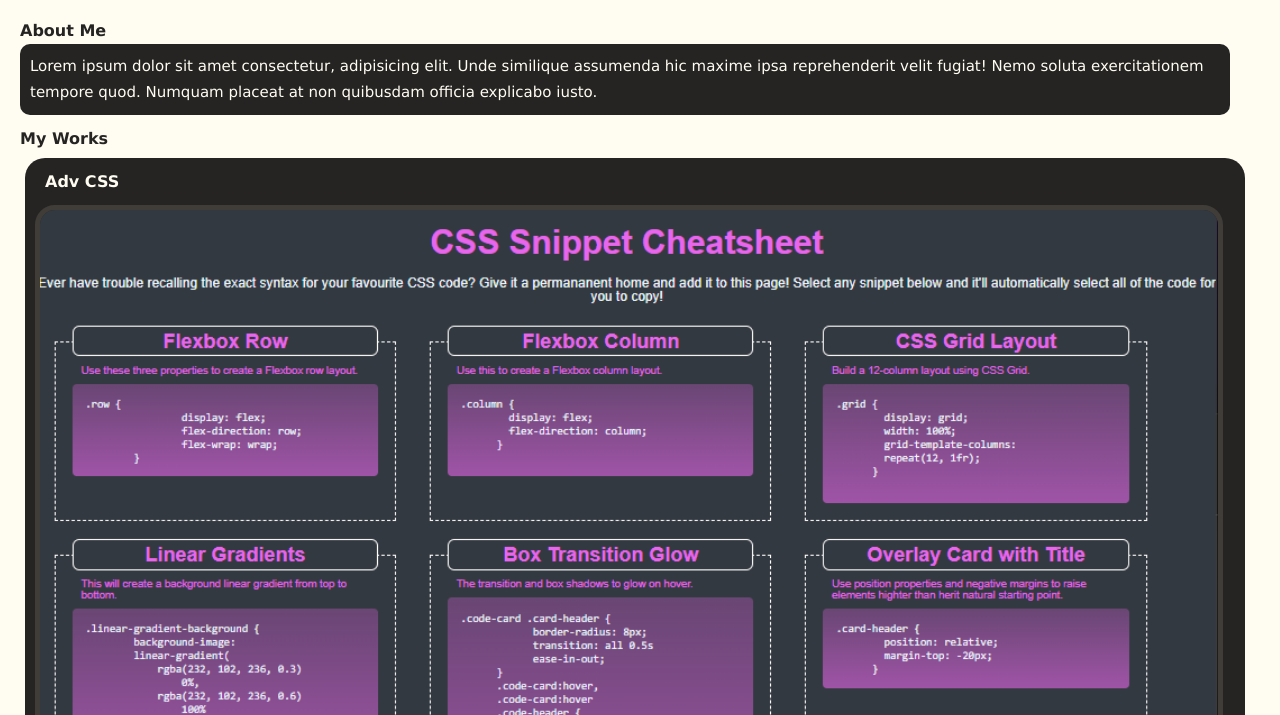
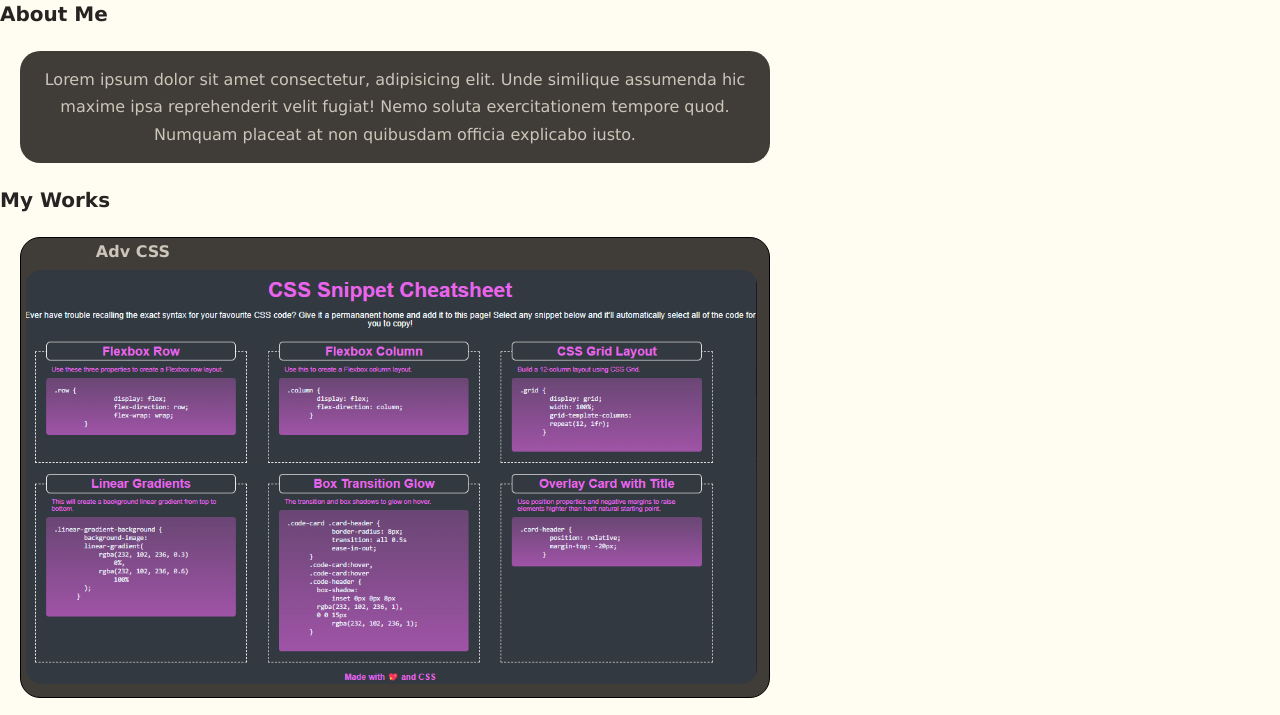
Before and after one commit to ejhem/eriks-neat-portfolio, a plain HTML site: page index.html in a window 1280 px wide. Shown: the part 58-773 px from the top of the page. Drawn offline with Linux system fonts and the light colour scheme.

Commit message:
trying more css styling so its not so ugly

```diff
--- a/assets/style.css
+++ b/assets/style.css
@@ -4,6 +4,10 @@
   --medium: #403d39;
   --dark: #252422;
   --accent: #eb5e28;
+}
+
+html {
+  scroll-behavior: smooth;
 }
 
 body {
@@ -15,8 +19,12 @@ body {
   line-height: 1.7;
 }
 
-h1  {
+h1 {
   font-size: 25px;
+}
+
+h2 {
+  font-size: 20px;
 }
 
 nav {
@@ -26,7 +34,7 @@ nav {
   color: var(--light);
 }
 
-#header1  {
+#header1 {
   margin-right: 50px;
 }
 
@@ -48,11 +56,13 @@ li a {
   text-align: center;
   padding: 14px 16px;
   text-decoration: none;
+  border-radius: 10px;
 }
 
 li a:hover {
   background-color: var(--accent);
   transition: 0.3s;
+  color: var(--lightest);
 }
 
 img {
@@ -67,39 +77,40 @@ img:hover {
 }
 
 .container {
-  padding: 20px;
-  display: grid;
-  grid-template-columns: auto auto auto auto;
-  gap: 10px;
-  grid-template-rows: auto auto auto;
+  display: inline-grid;
+  grid-template-areas:
+    "navbar navbar"
+    "aside about"
+    "aside works"
+    "navbar navbar";
+  grid-template-rows: repeat(1fr 4);
+  grid-template-columns: repeat(1fr 4);
+
+}
+
+#abme {
+  background-color: var(--medium);
+  border-radius: 20px;
+  padding: 15px;
+  color: var(--light);
+  width: 75%;
+  max-width: 1000px;
+  margin: 2%;
+  text-align: center;
+  justify-content: center;
+  align-items: center;
 }
 
 .card {
-  background-color: var(--dark);
+  background-color: var(--medium);
+  color: var(--light);
+  width: 75%;
+  max-width: 1000px;
+  border: solid black 1px;
   border-radius: 20px;
-  color: var(--lightest);
-  padding: 10px;
-  margin: 5px;
+  margin: 2%;
 }
 
-#abme {
-  font-size: 15px;
-  background-color: var(--dark);
-  border-radius: 10px;
-  color: var(--lightest);
-  padding: 10px;
-  grid-column: 2 / 3;
-  grid-row: 1;
+.card-header {
+  margin-left: 10%;
 }
-
-.card-header  {
-  display: flex;
-  align-items: center;
-  margin-bottom: 10px;
-  margin-left: 10px;
-}
-
-#works {
-  grid-column: 1 / 4;
-  grid-row: 2 / 4;
-}
--- a/index.html
+++ b/index.html
@@ -10,6 +10,9 @@
   </head>
 
   <body>
+
+    <main class="container">
+
       <header>
         <nav class="navbar">
 
@@ -21,10 +24,9 @@
           </ul>
         </nav>
       </header>
-    <main class="container">
 
       <section id="about-me">
-        <h2 class="side">About Me</h2>
+        <h2 class="aside">About Me</h2>
         <p id="abme">
           Lorem ipsum dolor sit amet consectetur, adipisicing elit. Unde
           similique assumenda hic maxime ipsa reprehenderit velit fugiat! Nemo
@@ -34,7 +36,7 @@
       </section>
 
       <section id="works">
-        <h2 class="side">My Works</h2>
+        <h2 class="aside">My Works</h2>
         <figure class="card card1">
           <h3 class="card-header">Adv CSS</h3>
           <img
@@ -43,13 +45,13 @@
           />
         </figure>
 
-        <figure class="card card2">
+        <!-- <figure class="card card2">
           <h3 class="card-header">Prework</h3>
           <img
             src="assets/images/pre-work-sg.png"
             alt="image showing an app with basic html css and javascript along with a git blurb"
           />
-        </figure>
+        </figure> -->
 
         <figure class="card card3">
           <h3 class="card-header">Horiseon</h3>
@@ -59,17 +61,19 @@
           />
         </figure>
       </section>
-    </main>
-
 
       <section id="contact">
         <nav>
+          <h1>Contact Me</h2>
           <ul class="navbar">
-        <h1 class="side">Contact Me</h2>
           <li><a href="https://github.com/ejhem" target="_blank">GitHub</a></li>
           <li><a href="n/a" target="_blank">5061234567</a></li>
           <li><a href="n/a" target="_blank">erik.j.hemsley@gmail.com</a></li>
         </ul>
+    </main>
+
+
+
 
     </section>
   </body>
```
Lines whose indentation alone changed are shown as unchanged.
